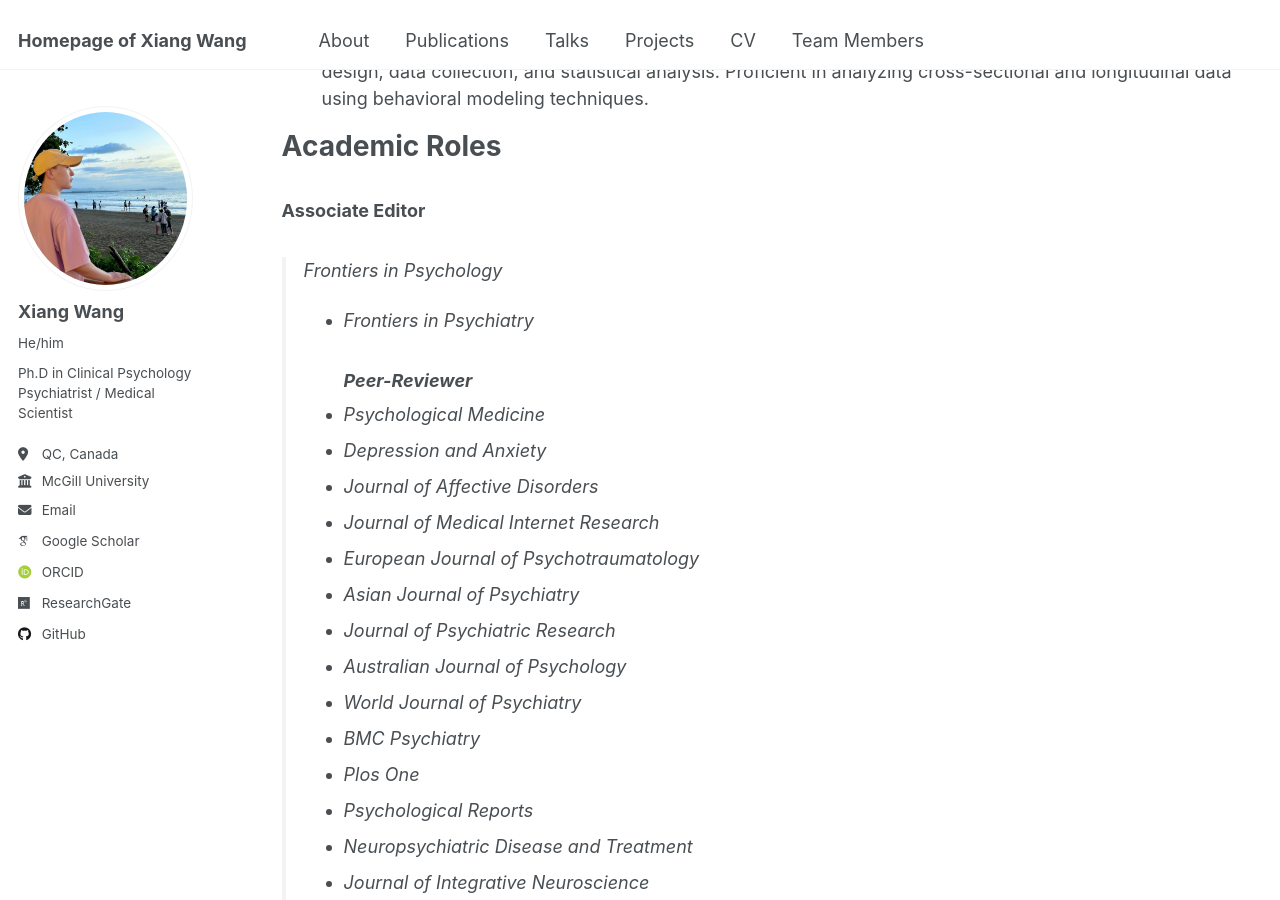
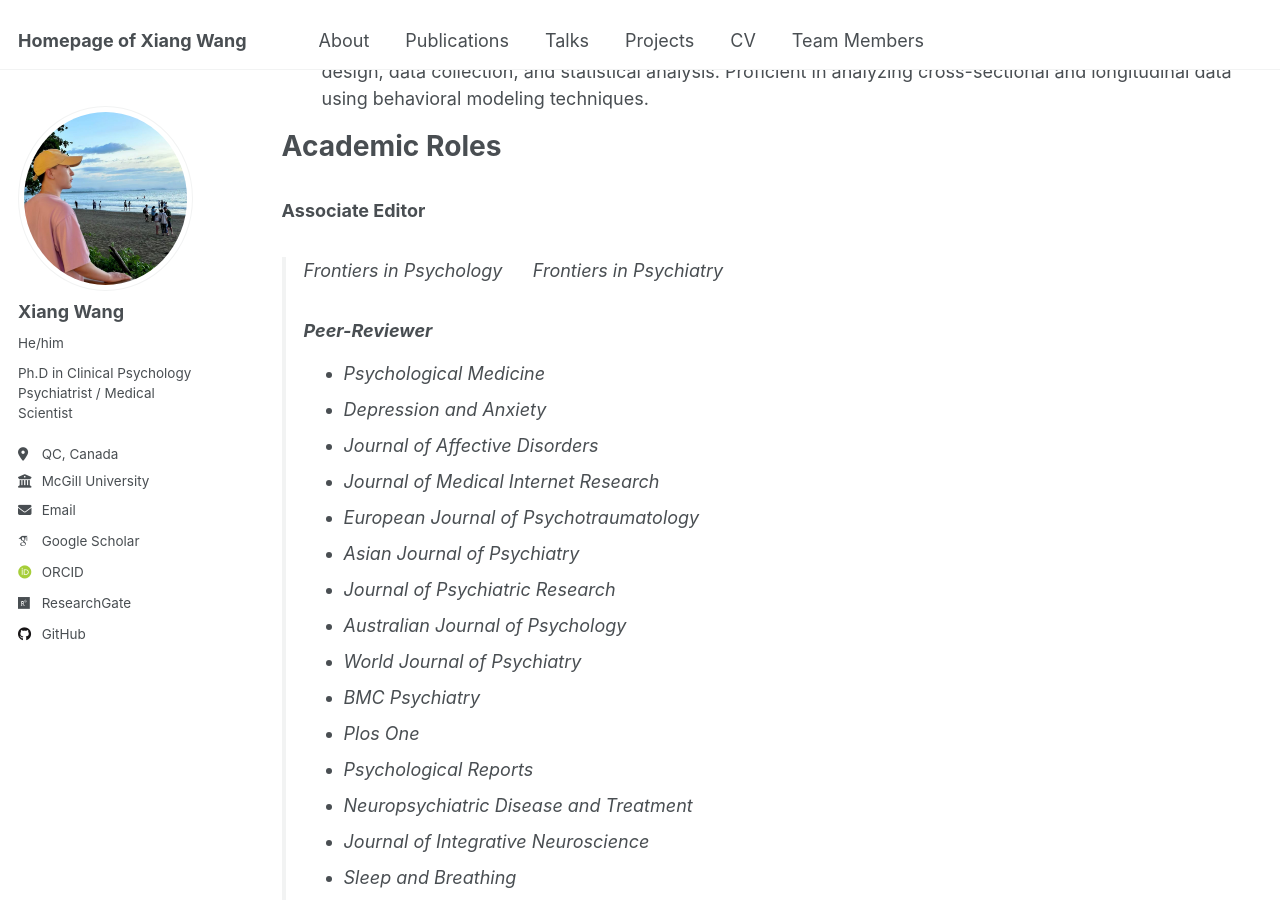
Before and after one commit to Xiang-Wangs/xiang-wangs.github.io, a Jekyll site: the page built from _pages/cv.md, in a window 1280 px wide and 900 px high, scrolled down 590 px. Built offline with Jekyll 4.4.1, drawn with Linux system fonts in a browser that asks for light colours; some web fonts are replaced; some of the changed lines change nothing that is shown.

Commit message:
Update cv.md

```diff
--- a/_pages/cv.md
+++ b/_pages/cv.md
@@ -23,8 +23,7 @@
 
 # Academic Roles
 ### Associate Editor
-> Frontiers in Psychology
-* Frontiers in Psychiatry
+> Frontiers in Psychology&nbsp;&nbsp;&nbsp;&nbsp;&nbsp;&nbsp;Frontiers in Psychiatry
 ### Peer-Reviewer
 * Psychological Medicine
 * Depression and Anxiety
```
